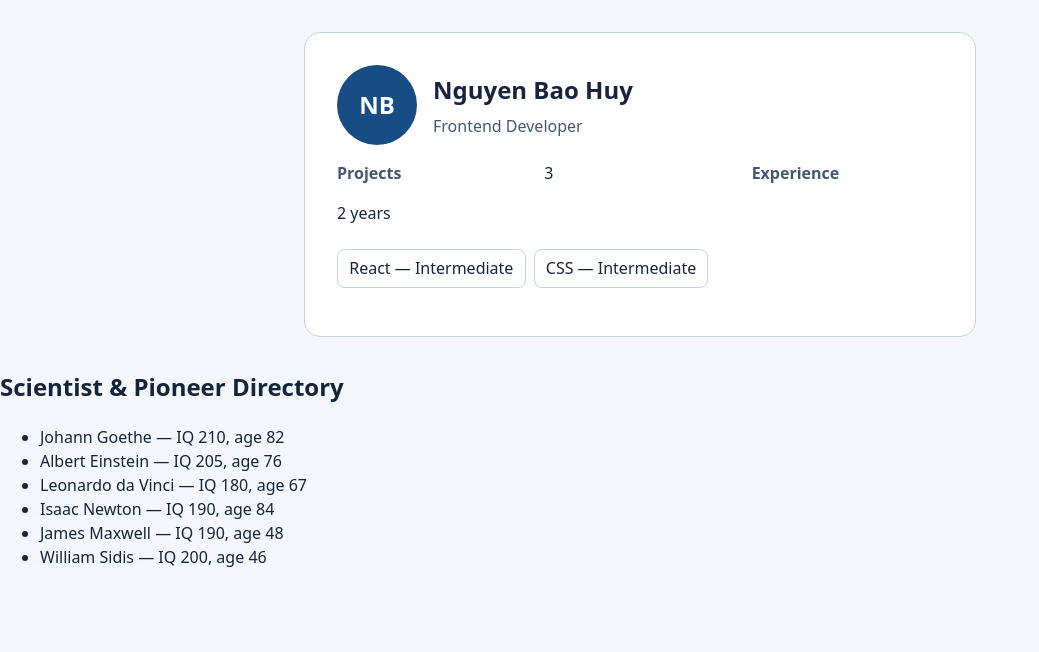
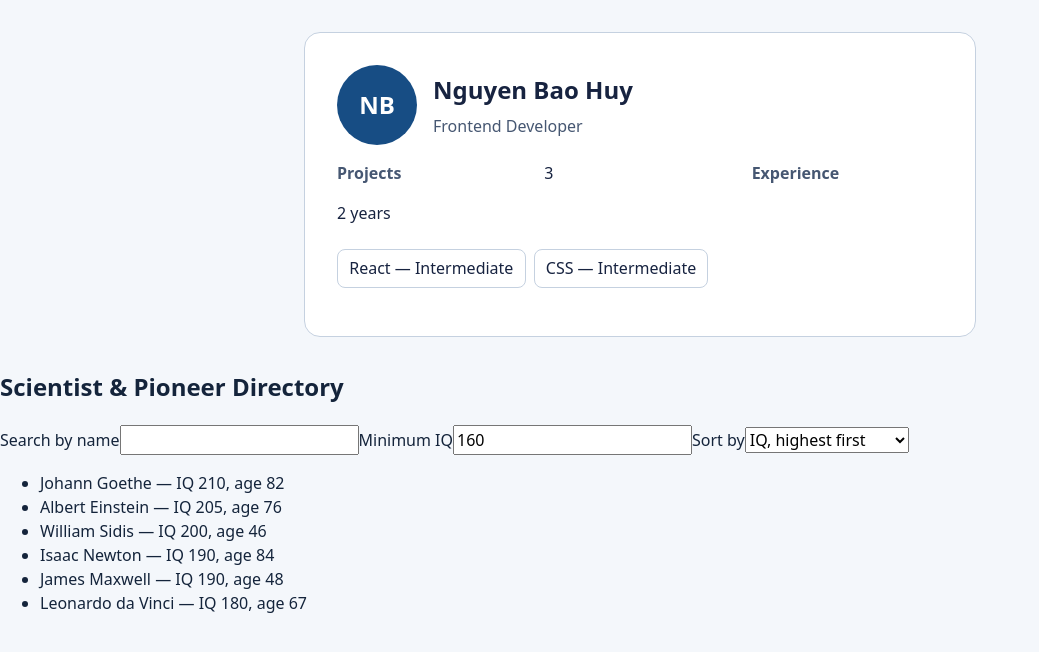
Before and after one commit to Bo-hwi/lab03-web-application, a React (Vite) app: page / in a window 1280 px wide. Shown: the top 652 px of the page, without its empty margins (0-1039 px from the left). Built offline with nearby package versions, Linux system fonts and the light colour scheme.

Commit message:
feat(ex2): add search, IQ filter & toSorted

```diff
--- a/src/components/ScientistDirectory.jsx
+++ b/src/components/ScientistDirectory.jsx
@@ -1,11 +1,60 @@
+import { useId, useState } from "react";
 import { SMART_PEOPLE } from "../data/smartPeople.js";
 
 export function ScientistDirectory() {
+  const headingId = useId();
+  const queryId = useId();
+  const minIqId = useId();
+  const sortId = useId();
+  const [query, setQuery] = useState("");
+  const [minIq, setMinIq] = useState(160);
+  const [sortBy, setSortBy] = useState("iq-desc");
+
+  const normalizedQuery = query.trim().toLocaleLowerCase("en");
+  const visiblePeople = SMART_PEOPLE
+    .filter((person) =>
+      person.name.toLocaleLowerCase("en").includes(normalizedQuery) &&
+      person.iq >= minIq
+    )
+    .toSorted((a, b) =>
+      sortBy === "age-asc" ? a.age - b.age : b.iq - a.iq
+    );
+
   return (
-    <section aria-labelledby="scientists-heading">
-      <h2 id="scientists-heading">Scientist & Pioneer Directory</h2>
+    <section aria-labelledby={headingId}>
+      <h2 id={headingId}>Scientist & Pioneer Directory</h2>
+      <form role="search" onSubmit={(event) => event.preventDefault()}>
+        <label htmlFor={queryId}>Search by name</label>
+        <input
+          id={queryId}
+          type="search"
+          value={query}
+          onChange={(event) => setQuery(event.target.value)}
+        />
+        <label htmlFor={minIqId}>Minimum IQ</label>
+        <input
+          id={minIqId}
+          type="number"
+          min="0"
+          value={minIq}
+          onChange={(event) =>
+            setMinIq(Number.isNaN(event.target.valueAsNumber)
+              ? 0
+              : event.target.valueAsNumber)
+          }
+        />
+        <label htmlFor={sortId}>Sort by</label>
+        <select
+          id={sortId}
+          value={sortBy}
+          onChange={(event) => setSortBy(event.target.value)}
+        >
+          <option value="iq-desc">IQ, highest first</option>
+          <option value="age-asc">Age, youngest first</option>
+        </select>
+      </form>
       <ul>
-        {SMART_PEOPLE.map((person) => (
+        {visiblePeople.map((person) => (
           <li key={person.id}>
             {person.name} — IQ {person.iq}, age {person.age}
           </li>
```
Also changed, not shown: 1 other file (tests, documents, lock files or other folders).
